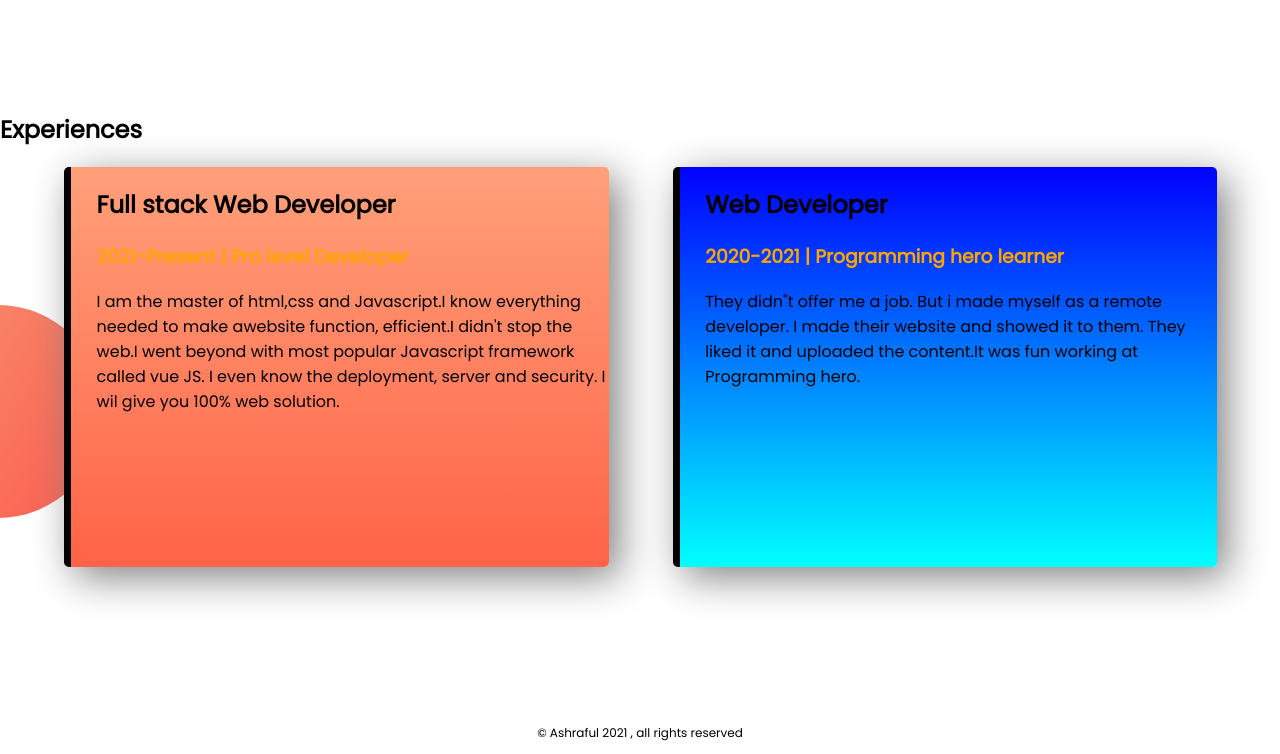
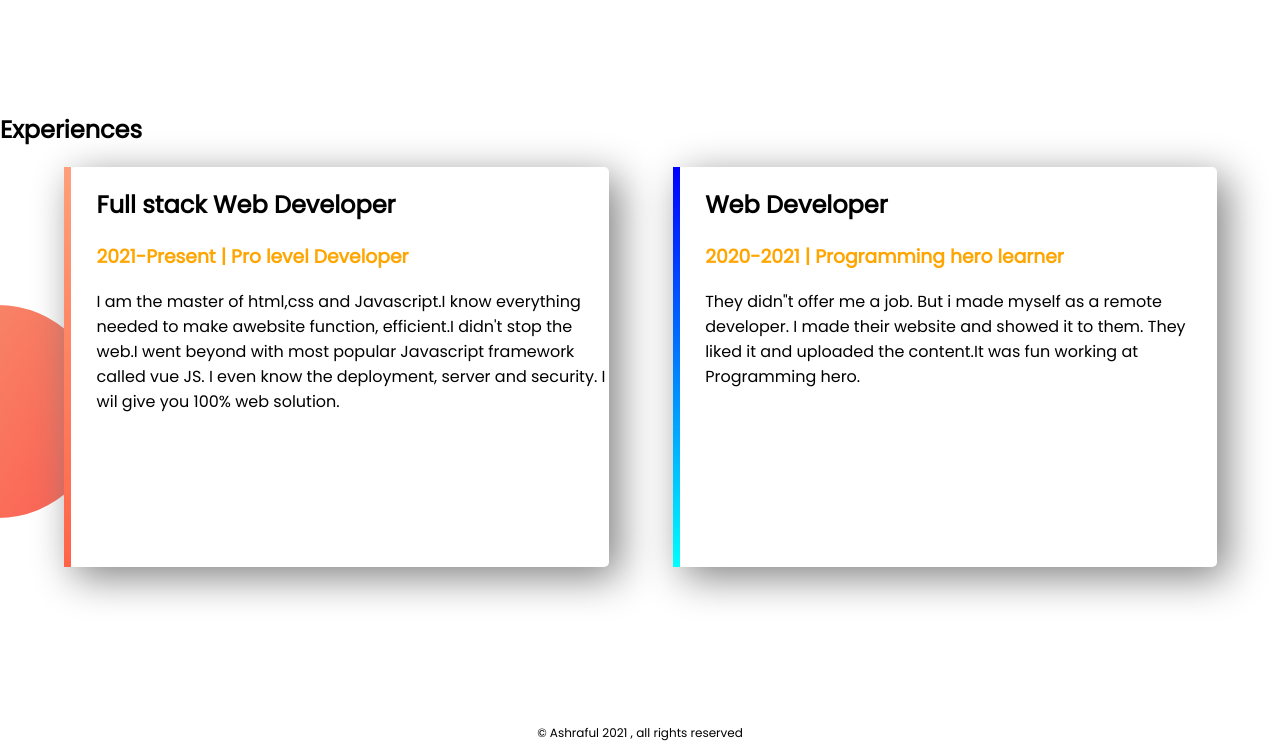
Before and after one commit to ashrafulrahat/web-portfolio, a plain HTML site: page index.html in a window 1280 px wide. Shown: the part 1108-1862 px from the top of the page. Drawn offline with Linux system fonts and the light colour scheme.

Commit message:
build a website

```diff
--- a/style.css
+++ b/style.css
@@ -61,12 +61,12 @@ section{
 }
 #full-stack{
         border-left: 7px solid;
-        background-image: linear-gradient(180deg, lightSalmon, tomato);
+        border-image: linear-gradient(180deg, lightSalmon, tomato);
         border-image-slice: 1;
 }
 #web-developer{
          border-left: 7px solid;
-         background-image: linear-gradient(180deg, blue, cyan);
+         border-image: linear-gradient(180deg, blue, cyan);
          border-image-slice: 1;
 }
 footer p {
```
